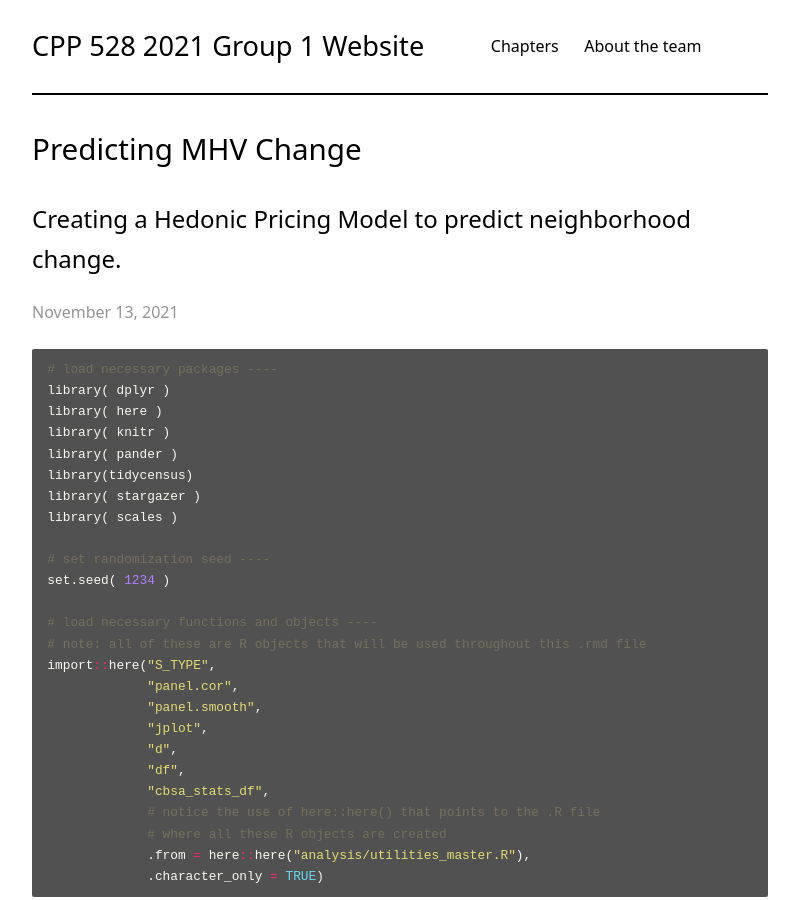
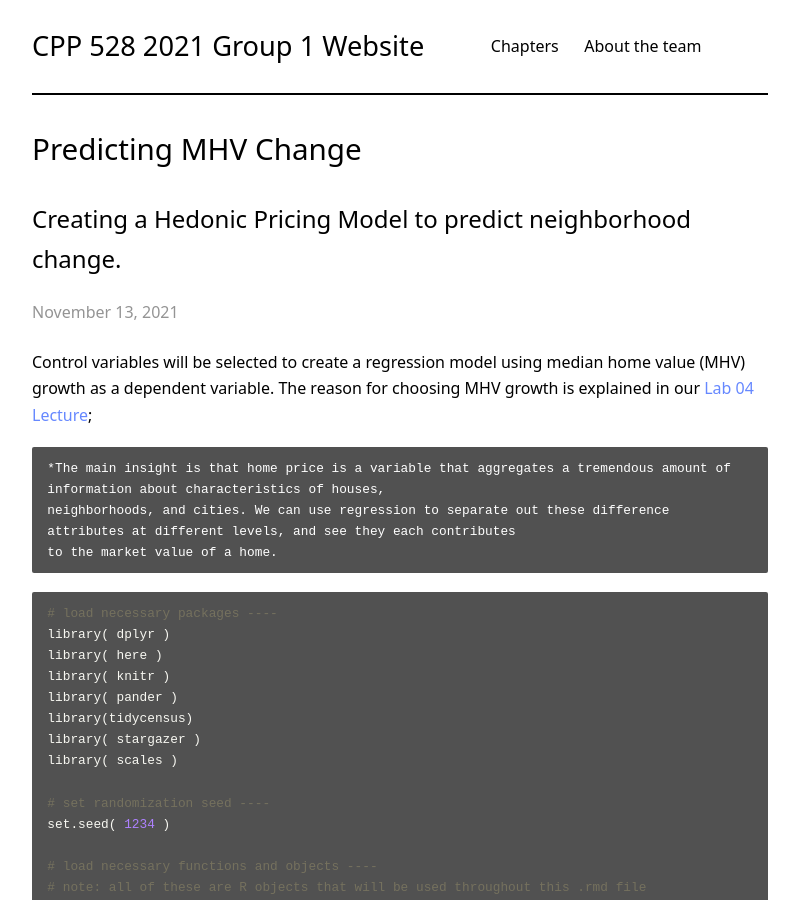
Before and after one commit to jmacost5/cpp-528-fall-2021-group-01, a Jekyll site: the page built from _posts/2021-11-13-ch03-predicting_change.md, in a window 1280 px wide and 900 px high. Shown: the whole window, without its empty margins (240-1039 px from the left). Built offline with Jekyll 4.4.1, drawn with Linux system fonts in a browser that asks for light colours; nearby versions of some CDN libraries; our own code applies the rules of GitHub Pages for plain Markdown files; some of the changed text lies outside the part shown.

Commit message:
Update 2021-11-13-ch03-predicting_change.md

````diff
--- a/_posts/2021-11-13-ch03-predicting_change.md
+++ b/_posts/2021-11-13-ch03-predicting_change.md
@@ -2,6 +2,14 @@
 title: Predicting MHV Change
 subtitle: "Creating a Hedonic Pricing Model to predict neighborhood change."
 ---
+
+Control variables will be selected to create a regression model using median home value (MHV) growth as a dependent variable.
+The reason for choosing MHV growth is explained in our [Lab 04 Lecture](https://watts-college.github.io/cpp-528-fall-2021/sched/week-04/);
+
+    *The main insight is that home price is a variable that aggregates a tremendous amount of information about characteristics of houses,
+    neighborhoods, and cities. We can use regression to separate out these difference attributes at different levels, and see they each contributes
+    to the market value of a home.
+
 
 ``` r
 # load necessary packages ----
````
Also changed, not shown: other parts of _posts/2021-11-13-ch03-predicting_change.md (+7 -0 lines).
